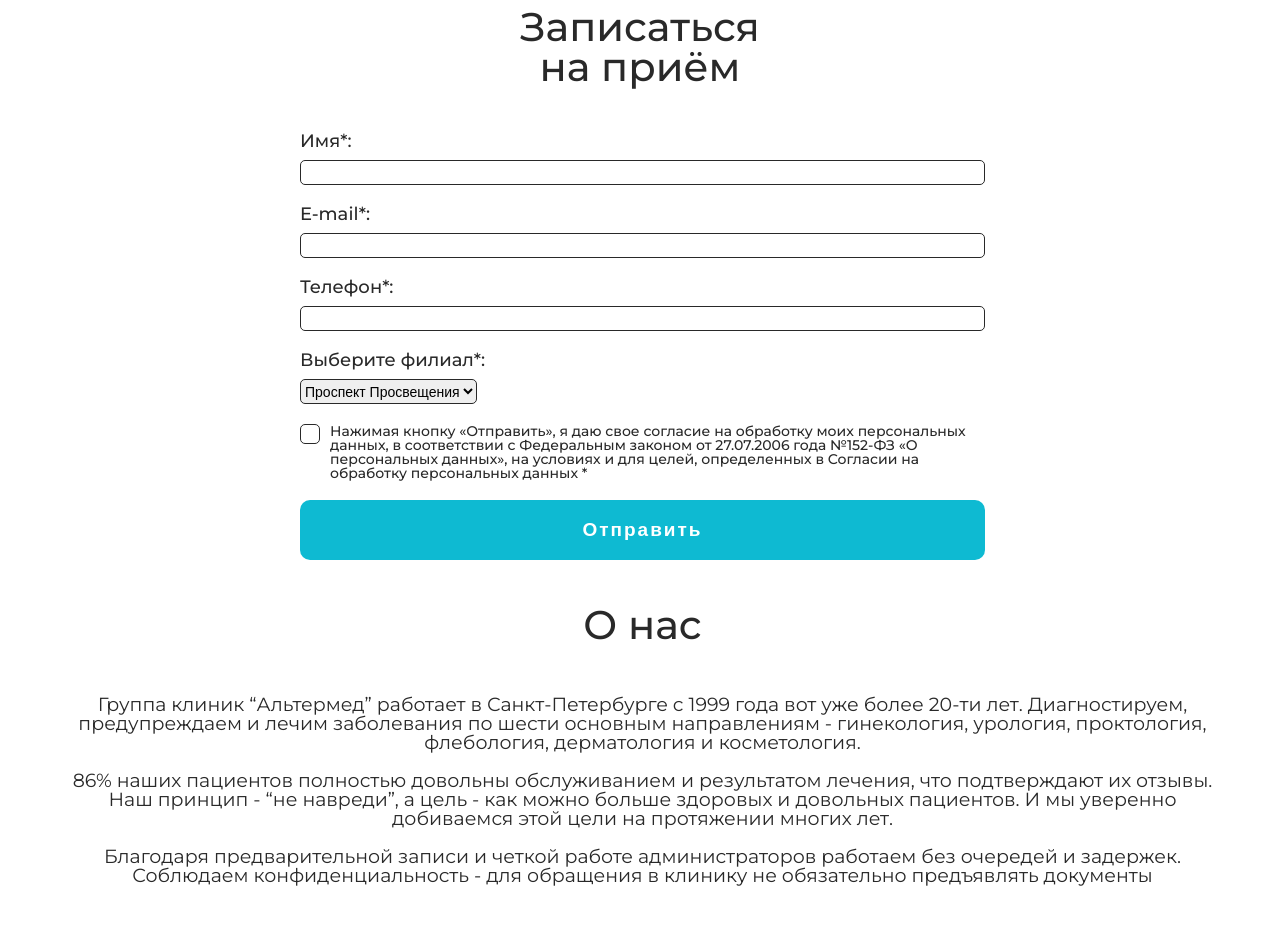
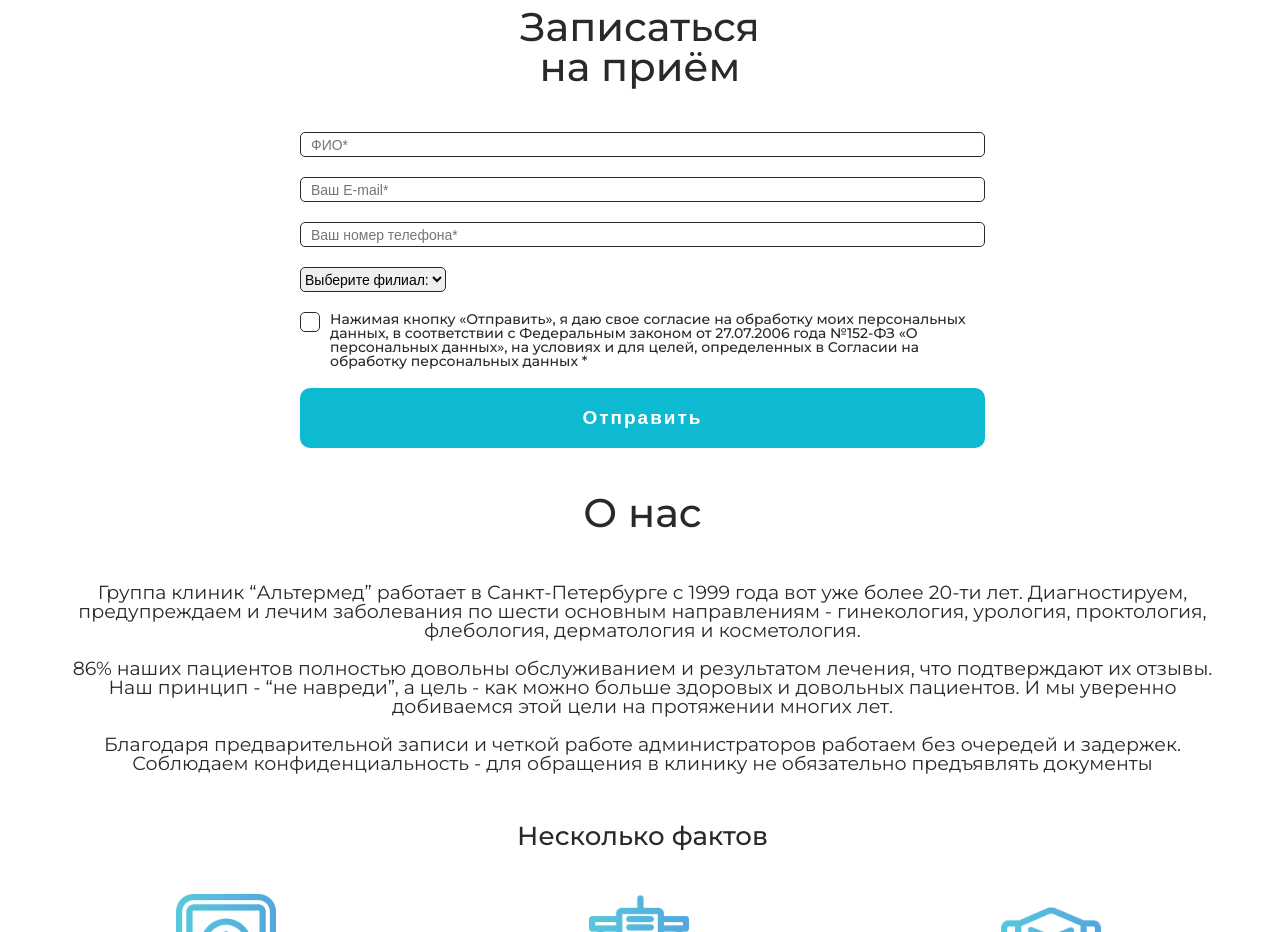
Before and after one commit to Iefthander/DenistryClinic.github.io, a plain HTML site: page index.html in a window 1280 px wide. Shown: the part 2680-3612 px from the top of the page. Drawn offline with Linux system fonts and the light colour scheme.

Commit message:
Update index.html

```diff
--- a/index.html
+++ b/index.html
@@ -203,28 +203,25 @@
                     </div>
                 </div>
             </section>
-            <section class="page__form form">
+             <section class="page__form form">
                 <div class="form__container _container">
                     <div class="services__header header-block">
                         <h2 id="enter" class="header-block__title">Записаться<br>на приём</h2>
                     </div>
                     <form action="#" id="form" class="form__body">
                         <div class="form__item">
-                            <label for="formName" class="form__label">Имя*:</label>
-                            <input id="formName" type="text" name="name" class="form__input">
+                            <input id="formName" type="text" placeholder="ФИО*" name="name" class="form__input">
                         </div>
                         <div class="form__item">
-                            <label for="formEmail" class="form__label">E-mail*:</label>
-                            <input id="formEmail" type="text" name="email" class="form__input">
+                            <input id="formEmail" type="text" placeholder="Ваш E-mail*" name="email" class="form__input">
                         </div>
                         <div class="form__item">
-                            <label for="formPhone" class="form__label">Телефон*:</label>
-                            <input id="formPhone" type="text" name="phone" class="form__input">
+                            <input id="formPhone" type="text" placeholder="Ваш номер телефона*" name="phone" class="form__input">
                         </div>
                         <div class="form__item">
-                            <div class="form__label">Выберите филиал*:</div>
                             <select name="age" id="" class="select">
-                                <option value="Проспект Просвещения" selected="selected">Проспект Просвещения</option>
+                                <option class="option" value="Проспект Просвещения" selected="selected">Выберите филиал:</option>
+                                <option value="Пр. Просвещения">Пр. Просвещения</option>
                                 <option value="Звёздная">Звёздная</option>
                                 <option value="Купчино">Купчино</option>
                                 <option value="Дыбенко">Дыбенко</option>
```
